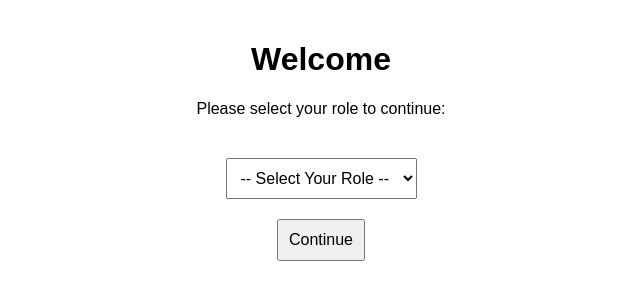
After one commit to LGYTDA/w4111-proj3, a Flask app: template templates/entry.html in a window 1280 px wide. The commit adds this page. Shown: the top 300 px of the page, without its empty margins (319-959 px from the left). Run offline with Flask 3, Linux system fonts and the light colour scheme; the template is opened without the code that fills it, so the values that code supplies are empty; parts of the project's set-up code (start-up, migrations or seed data) failed here and were passed over.

Commit message:
Separate view for student and professor

```diff
--- a/server.py
+++ b/server.py
@@ -13,7 +13,7 @@ import time
   # accessible as a variable in index.html:
 from sqlalchemy import *
 from sqlalchemy.pool import NullPool
-from flask import Flask, request, render_template, g, redirect, Response, url_for
+from flask import Flask, request, render_template, g, redirect, Response, url_for, session
 
 tmpl_dir = os.path.join(os.path.dirname(os.path.abspath(__file__)), 'templates')
 app = Flask(__name__, template_folder=tmpl_dir)
@@ -136,7 +136,31 @@ def get_all_universities():
 # see for routing: https://flask.palletsprojects.com/en/1.1.x/quickstart/#routing
 # see for decorators: http://simeonfranklin.com/blog/2012/jul/1/python-decorators-in-12-steps/
 #
+
+#CHOOSING AND CHANGING USER
 @app.route('/')
+def entry():
+    # Clear any existing role
+    if 'role' in session:
+        session.pop('role')
+    return render_template('entry.html')
+@app.route('/set_role', methods=['POST'])
+def set_role():
+    role = request.form.get('role')
+    if role in ['student', 'professor']:
+        session['role'] = role
+    return redirect(url_for('index'))
+@app.route('/change_role')
+def change_role():
+    # Clear the current role
+    if 'role' in session:
+        session.pop('role')
+
+    # Redirect back to the role selection page
+    return redirect(url_for('entry'))
+
+#PAGES
+@app.route('/welcome')
 def index():
 	"""
 	request is a special object that Flask provides to access web request information:
@@ -1364,29 +1388,7 @@ def apply_to_project(project_id):
 # Notice that the function name is another() rather than index()
 # The functions for each app.route need to have different names
 #
-@app.route('/another')
-def another():
-	return render_template("another.html")
 
-
-# Example of adding new data to the database
-@app.route('/add', methods=['POST'])
-def add():
-	# accessing form inputs from user
-	name = request.form['name']
-
-	# passing params in for each variable into query
-	params = {}
-	params["new_name"] = name
-	g.conn.execute(text('INSERT INTO test(name) VALUES (:new_name)'), params)
-	#g.conn.commit()
-	return redirect('/')
-
-
-@app.route('/login')
-def login():
-	abort(401)
-	this_is_never_executed()
 
 
 if __name__ == "__main__":
--- /dev/null
+++ b/templates/entry.html
@@ -0,0 +1,37 @@
+<!DOCTYPE html>
+<html>
+<head>
+    <title>Select Your Role</title>
+    <style>
+        body {
+            font-family: Arial, sans-serif;
+            max-width: 600px;
+            margin: 0 auto;
+            padding: 20px;
+            text-align: center;
+        }
+        select, button {
+            padding: 10px;
+            margin: 10px;
+            font-size: 16px;
+        }
+        form {
+            margin-top: 30px;
+        }
+    </style>
+</head>
+<body>
+<h1>Welcome</h1>
+<p>Please select your role to continue:</p>
+
+<form action="/set_role" method="post">
+    <select name="role" required>
+        <option value="" disabled selected>-- Select Your Role --</option>
+        <option value="student">Student</option>
+        <option value="professor">Professor</option>
+    </select>
+    <br>
+    <button type="submit">Continue</button>
+</form>
+</body>
+</html>
--- a/templates/layout.html
+++ b/templates/layout.html
@@ -14,7 +14,7 @@
 <!-- Navigation -->
 <nav class="navbar navbar-expand-lg navbar-light bg-light">
     <div class="container-fluid">
-        <a class="navbar-brand" href="/">Academic Research Collaboration Platform</a>
+        <a class="navbar-brand" href="/welcome">Academic Research Collaboration Platform</a>
         <button class="navbar-toggler" type="button" data-bs-toggle="collapse" data-bs-target="#navbarNav">
             <span class="navbar-toggler-icon"></span>
         </button>
@@ -28,6 +28,9 @@
                 </li>
                 <li class="nav-item">
                     <a class="nav-link" href="/projects">Projects</a>
+                </li>
+                <li class="nav-item">
+                    <a class="nav-link" href="/change_role">Switch Role</a>
                 </li>
             </ul>
         </div>
--- a/templates/professors/all.html
+++ b/templates/professors/all.html
@@ -43,7 +43,7 @@
     {% endif %}
 
     <div class="controls">
-        <a href="/" class="btn back-btn">Back to Home</a>
+        <a href="/welcome" class="btn back-btn">Back to Home</a>
     </div>
 </div>
 
--- a/templates/professors/profile.html
+++ b/templates/professors/profile.html
@@ -11,9 +11,12 @@
 
 <div class="section">
     <h1>{{ professor.name }}</h1>
+    {% if session.get('role') == 'professor' %}
     <div class="action-buttons">
         <a href="{{ url_for('edit_professor', staff_id=professor.staff_id) }}" class="btn-cancel">Edit Profile</a>
     </div>
+    {% endif %}
+
     <div class="basic-info">
         <p>Staff ID: {{ professor.staff_id }}</p>
         <p>Email: {{ professor.email }}</p>
@@ -66,9 +69,12 @@
         This professor is not leading any projects currently.
     </div>
     {% endif %}
+    {% if session.get('role') == 'professor' %}
     <div class="action-buttons">
         <a href="{{ url_for('add_project', staff_id=professor.staff_id) }}" class="btn-submit">Create New Project</a>
     </div>
+    {% endif %}
+
 </div>
 
 <div class="section">
--- a/templates/projects/all.html
+++ b/templates/projects/all.html
@@ -32,11 +32,14 @@
             <td>{{ project.applicant_count }}</td>
             <td>
                 <a href="/projects/{{ project.project_id }}" class="btn" style="display: inline-block; margin-right: 5px;">View</a>
+                {% if session.get('role') == 'student' %}
                 {% if project.status.lower() == 'completed' %}
                 <a href="#" class="btn-disabled" style="display: inline-block;" onclick="showCompletedMessage()">Apply</a>
                 {% else %}
                 <a href="/projects/{{ project.project_id }}/apply" class="btn-submit" style="display: inline-block;">Apply</a>
                 {% endif %}
+                {% endif %}
+
             </td>
         </tr>
         {% endfor %}
--- a/templates/projects/project_details.html
+++ b/templates/projects/project_details.html
@@ -11,9 +11,12 @@
 
 <div class="section">
     <h1>{{ project.title }}</h1>
+    {% if session.get('role') == 'professor' %}
     <div class="action-buttons">
         <a href="{{ url_for('edit_project', project_id=project.project_id) }}" class="btn-edit">Edit Project</a>
     </div>
+    {% endif %}
+
     <div class="basic-info">
         <p>Project ID: {{ project.project_id }}</p>
         <p>Abstract: {{ project.abstract }}</p>
--- a/templates/students/all.html
+++ b/templates/students/all.html
@@ -45,7 +45,7 @@
     {% endif %}
 
     <div class="controls">
-        <a href="/" class="btn back-btn">Back to Home</a>
+        <a href="/welcome" class="btn back-btn">Back to Home</a>
     </div>
 </div>
 
--- a/templates/students/profile.html
+++ b/templates/students/profile.html
@@ -11,9 +11,11 @@
 
 <div class="section">
     <h1>{{ student.name }}</h1>
+    {% if session.get('role') == 'student' %}
     <div class="action-buttons">
         <a href="{{ url_for('edit_student', student_id=student.student_id) }}" class="btn-cancel">Edit Profile</a>
     </div>
+    {% endif %}
     <div class="basic-info">
         <p>Student ID: {{ student.student_id }}</p>
         <p>Email: {{ student.email }}</p>
```
Also changed, not shown: templates/index.html (+9 -1 lines).
